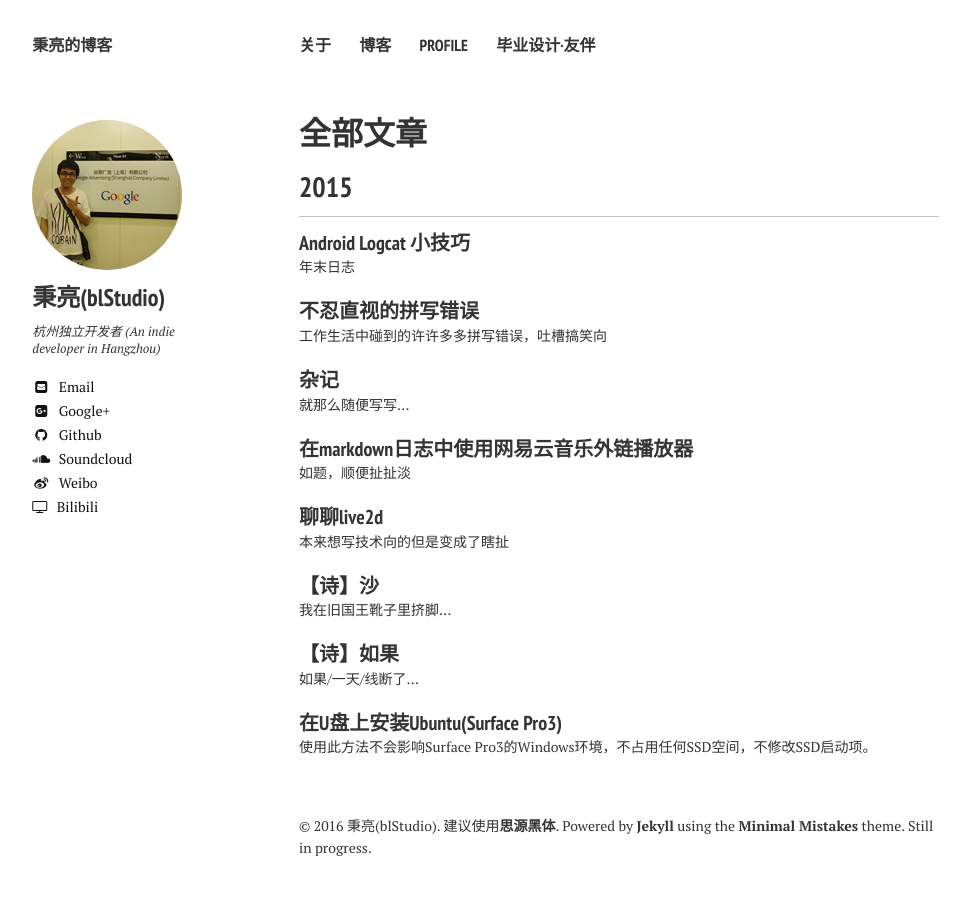
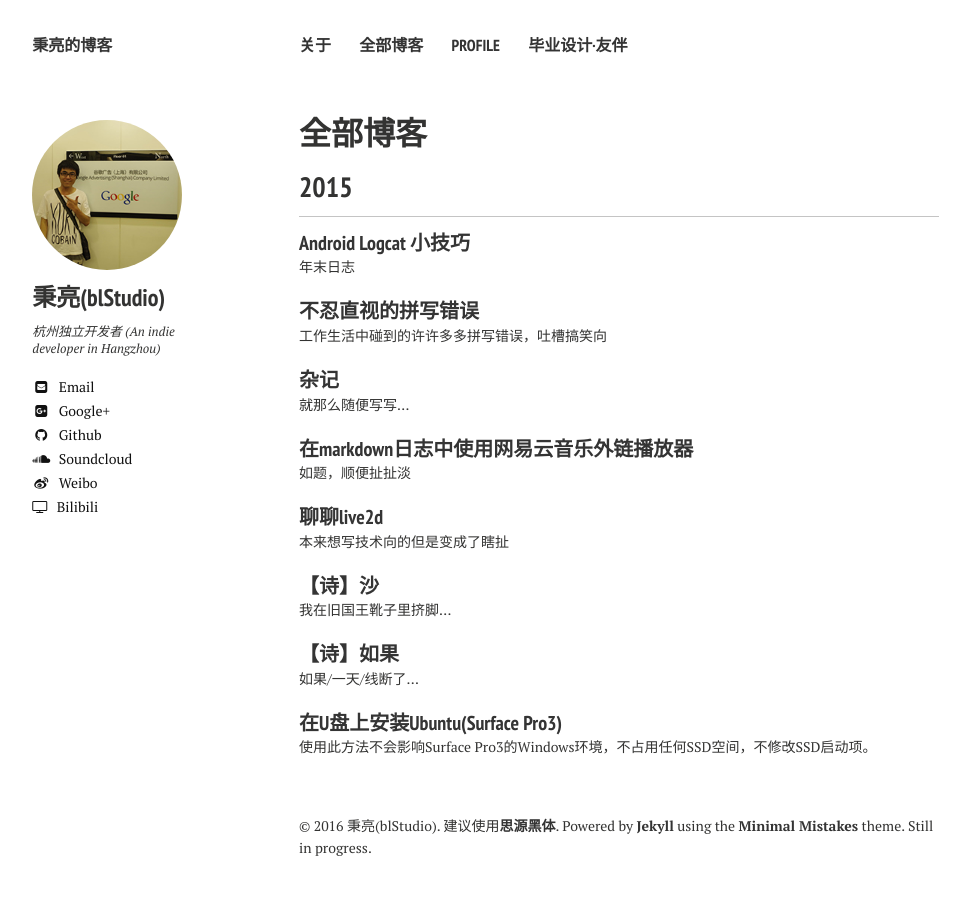
Before and after one commit to bingliang-zh/blog, a Jekyll site: the page built from posts/index.md, in a window 1280 px wide. Shown: the whole page, without its empty margins (21-991 px from the left). Built offline with Jekyll 4.4.1, drawn with Linux system fonts in a browser that asks for light colours; nearby versions of some CDN libraries.

Commit message:
修改导航栏

```diff
--- a/_data/navigation.yml
+++ b/_data/navigation.yml
@@ -3,7 +3,7 @@
 - title: 关于
   url: /about/
 
-- title: 博客
+- title: 全部博客
   url: /posts/
 
 - title: Profile
--- a/posts/index.md
+++ b/posts/index.md
@@ -1,5 +1,5 @@
 ---
 layout: post-index
-title: 全部文章
+title: 全部博客
 excerpt: "A List of Posts"
 ---
```
